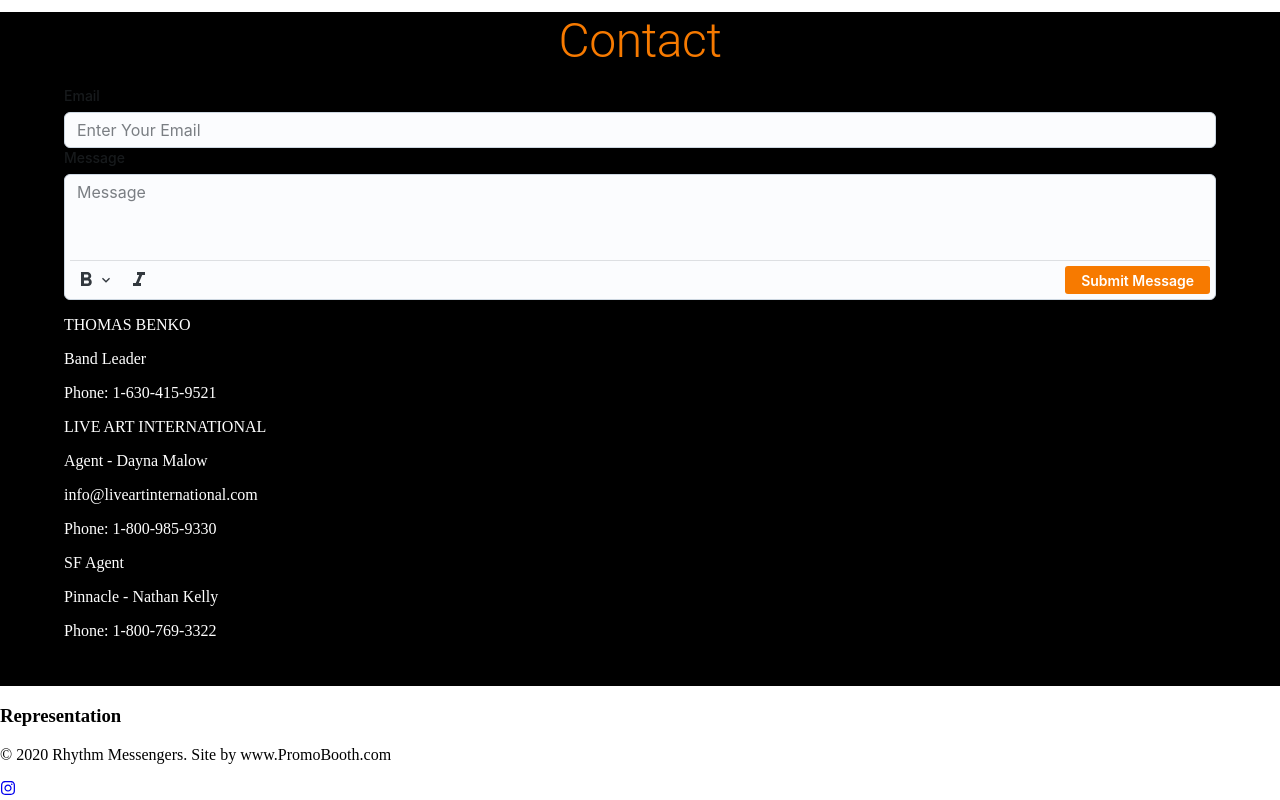
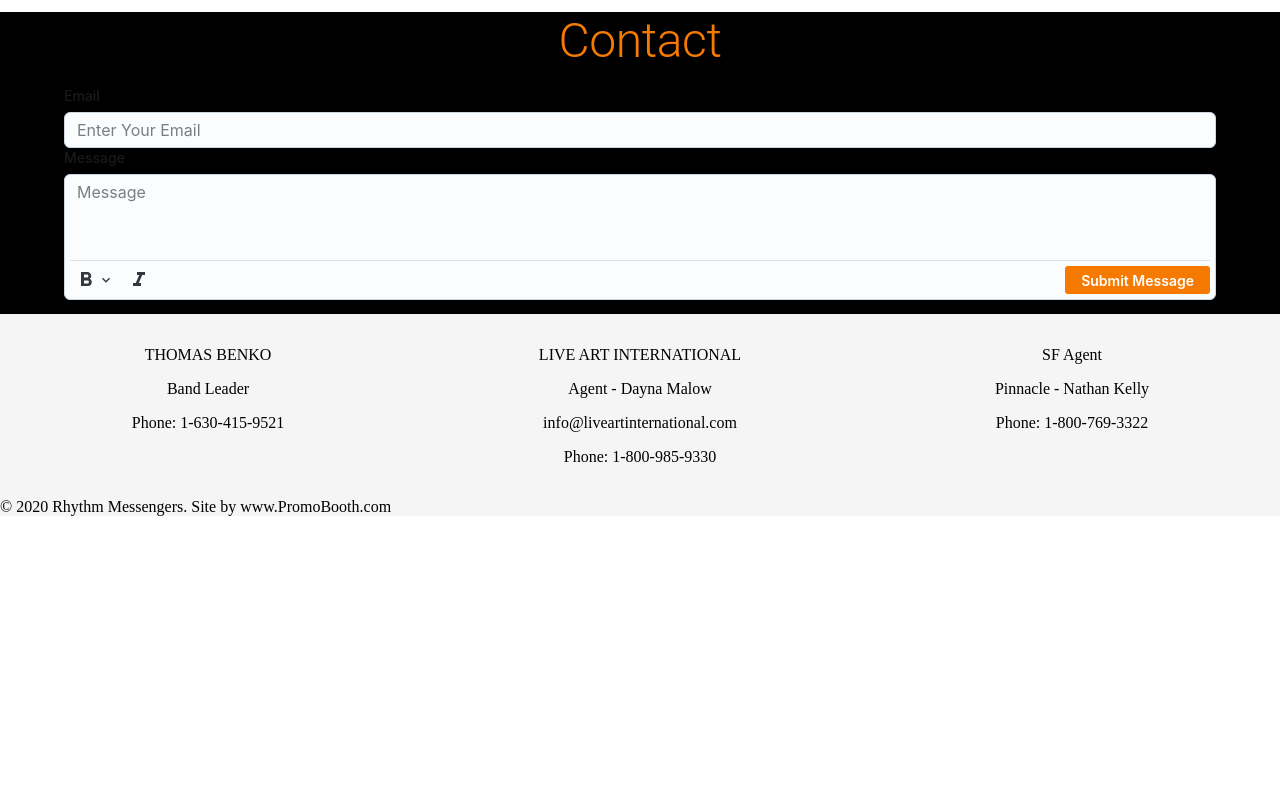
Before and after one commit to CooleyWC/rhythm-messengers, a React (Create React App) app: page / in a window 1280 px wide. Shown: the part 1878-2678 px from the top of the page. After the commit the page ends 2394 px from the top, so only its background shows below. Built offline with nearby package versions, Linux system fonts and the light colour scheme.

Commit message:
footer complete

```diff
--- a/src/App.js
+++ b/src/App.js
@@ -4,7 +4,7 @@ import NavBar from './NavBar';
 import Video from './Video';
 import About from './about/About';
 import Contact from './contact/Contact';
-import Footer from './Footer';
+import Footer from './footer/Footer';
 import React from 'react';
 import { Outlet, useParams } from 'react-router-dom';
 
--- a/src/Footer.js
+++ /dev/null
@@ -1,15 +0,0 @@
-import React from 'react';
-import { FaInstagram } from "react-icons/fa";
-
-function Footer(props) {
-    return (
-        <div>
-            <h3>Representation</h3>
-
-            <p>© 2020 Rhythm Messengers. Site by www.PromoBooth.com</p>
-            <a href="https://www.instagram.com/rhythmmessengers/"><FaInstagram /></a>
-        </div>
-    );
-}
-
-export default Footer;
--- a/src/contact/Contact.js
+++ b/src/contact/Contact.js
@@ -16,7 +16,7 @@ import Container from '@mui/material/Container';
 import Input from '@mui/joy/Input';
 import Typography from '@mui/material/Typography';
 import Grid from '@mui/material/Grid';
-import Card from './Card'
+import Card from '../footer/Card'
 
 const Contact = (props) => {
   const [email, setEmail] = React.useState('')
@@ -133,21 +133,6 @@ const Contact = (props) => {
         </Grid>
       </form>
 
-      <Card
-        name="THOMAS BENKO"
-        title="Band Leader"
-        email=""
-        phoneNumber=" 1-630-415-9521" />
-      <Card
-        name="LIVE ART INTERNATIONAL"
-        title="Agent - Dayna Malow"
-        email="info@liveartinternational.com"
-        phoneNumber="1-800-985-9330" />
-      <Card
-        name="SF Agent"
-        title="Pinnacle - Nathan Kelly"
-        email=""
-        phoneNumber="1-800-769-3322" />
     </Container>
   );
 }
--- /dev/null
+++ b/src/footer/Footer.js
@@ -0,0 +1,38 @@
+import React from 'react';
+import { FaInstagram } from "react-icons/fa";
+import Box from '@mui/material/Box'
+import Grid from '@mui/material/Grid'
+
+import Card from './Card'
+function Footer(props) {
+    return (
+          <Box style={{backgroundColor:'#f5f5f5' }}>
+            <Grid container spacing={2} sx={{justifyContent:'space-around'}}>
+              <Grid item xs={12} sm={6} md={3} textAlign='center'>
+                <Card
+                  name="THOMAS BENKO"
+                  title="Band Leader"
+                  email=""
+                  phoneNumber=" 1-630-415-9521" />
+              </Grid>
+              <Grid item xs={12} sm={6} md={3} textAlign='center'>
+                <Card
+                  name="LIVE ART INTERNATIONAL"
+                  title="Agent - Dayna Malow"
+                  email="info@liveartinternational.com"
+                  phoneNumber="1-800-985-9330" />
+              </Grid>
+              <Grid item xs={12} sm={6} md={3} textAlign='center'>
+                <Card
+                  name="SF Agent"
+                  title="Pinnacle - Nathan Kelly"
+                  email=""
+                  phoneNumber="1-800-769-3322" />
+              </Grid>
+            </Grid>
+            <p style={{marginBottom:'0'}}>© 2020 Rhythm Messengers. Site by www.PromoBooth.com</p>
+          </Box>
+    );
+}
+
+export default Footer;
```
Also changed, not shown: src/footer/Card.js (renamed from src/contact/Card.js).
